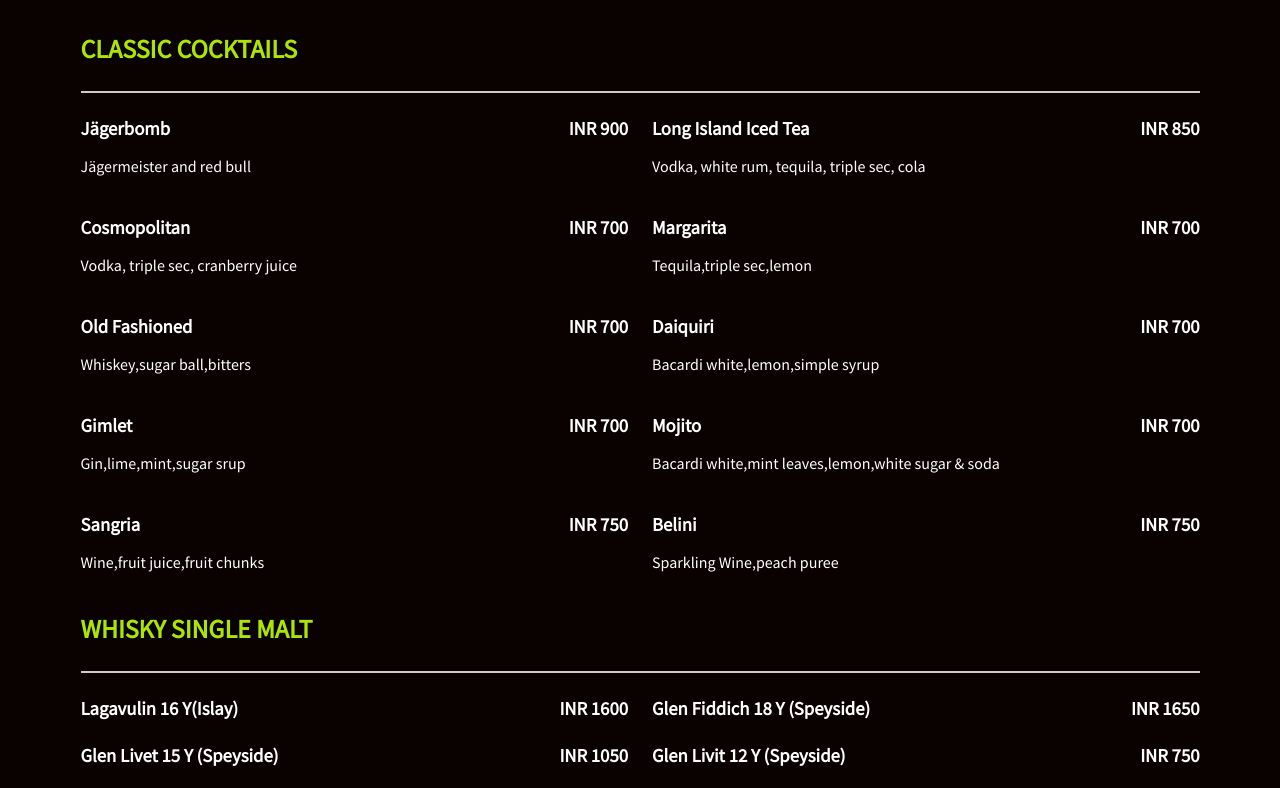
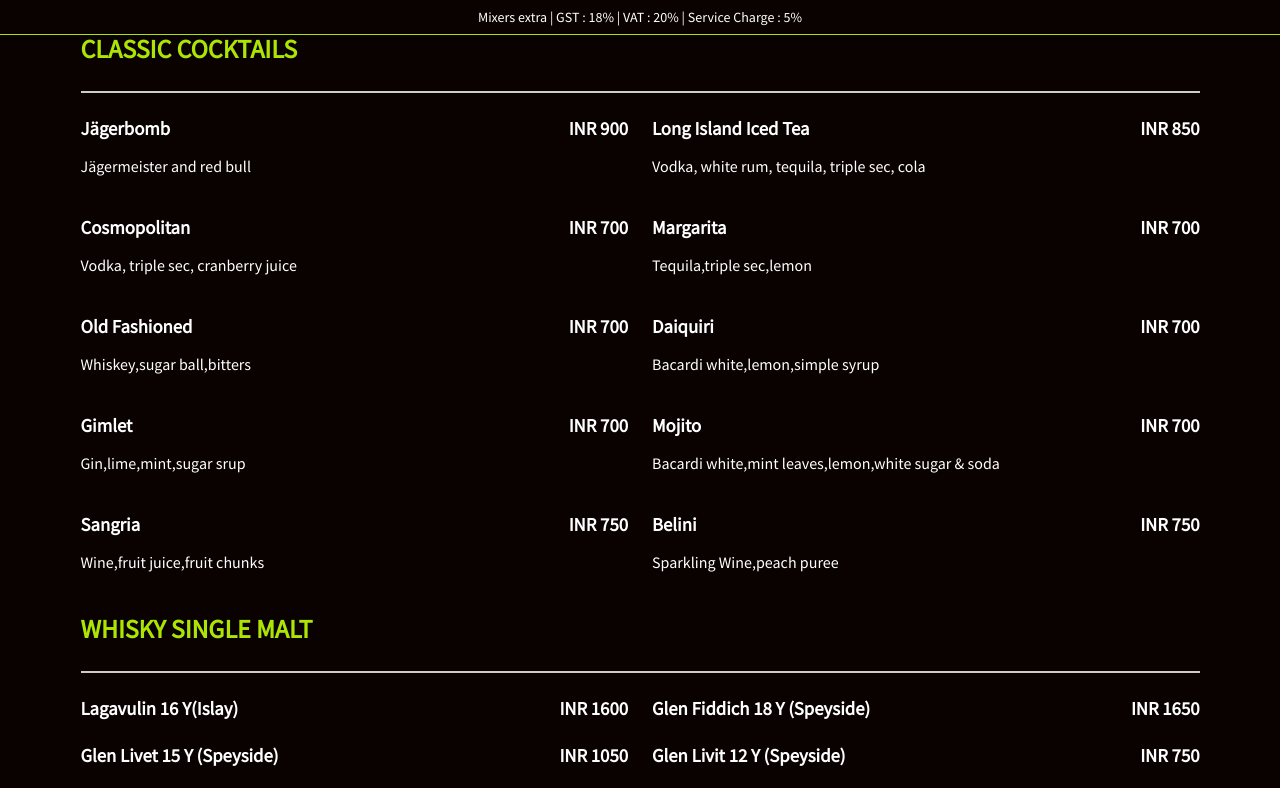
Before and after one commit to sameercr7/Freelance, a plain HTML site: page drinks.html in a window 1280 px wide. Shown: the top 788 px of the page. Drawn offline with Linux system fonts and the light colour scheme.

Commit message:
pushing final

```diff
--- a/drinks.html
+++ b/drinks.html
@@ -19,9 +19,28 @@
     .menu-item-desc {
         color: rgb(255, 255, 255);
     }
+
+        .sticky-line {
+        position: fixed;
+        top: 0;
+        left: 0;
+        background-color: rgb(10, 1, 1);
+        color: white;
+        padding: 8px 16px;
+        width: 100%;
+        box-sizing: border-box;
+        border-bottom: 1px solid rgb(172, 229, 3);
+        font-size: 14px;
+        text-align: center;
+    }
+
+
 </style>
 
 <body>
+    <div class="sticky-line">
+        Mixers extra | GST : 18% | VAT : 20% | Service Charge : 5%
+    </div>
     <main class="container">
         <div class="menu">
             <h2 class="menu-group-heading" style="color: rgb(172, 229, 3);">CLASSIC COCKTAILS</h2>
```
Also changed, not shown: index.html (+1 -1 lines), wine.html (+16 -0 lines).
